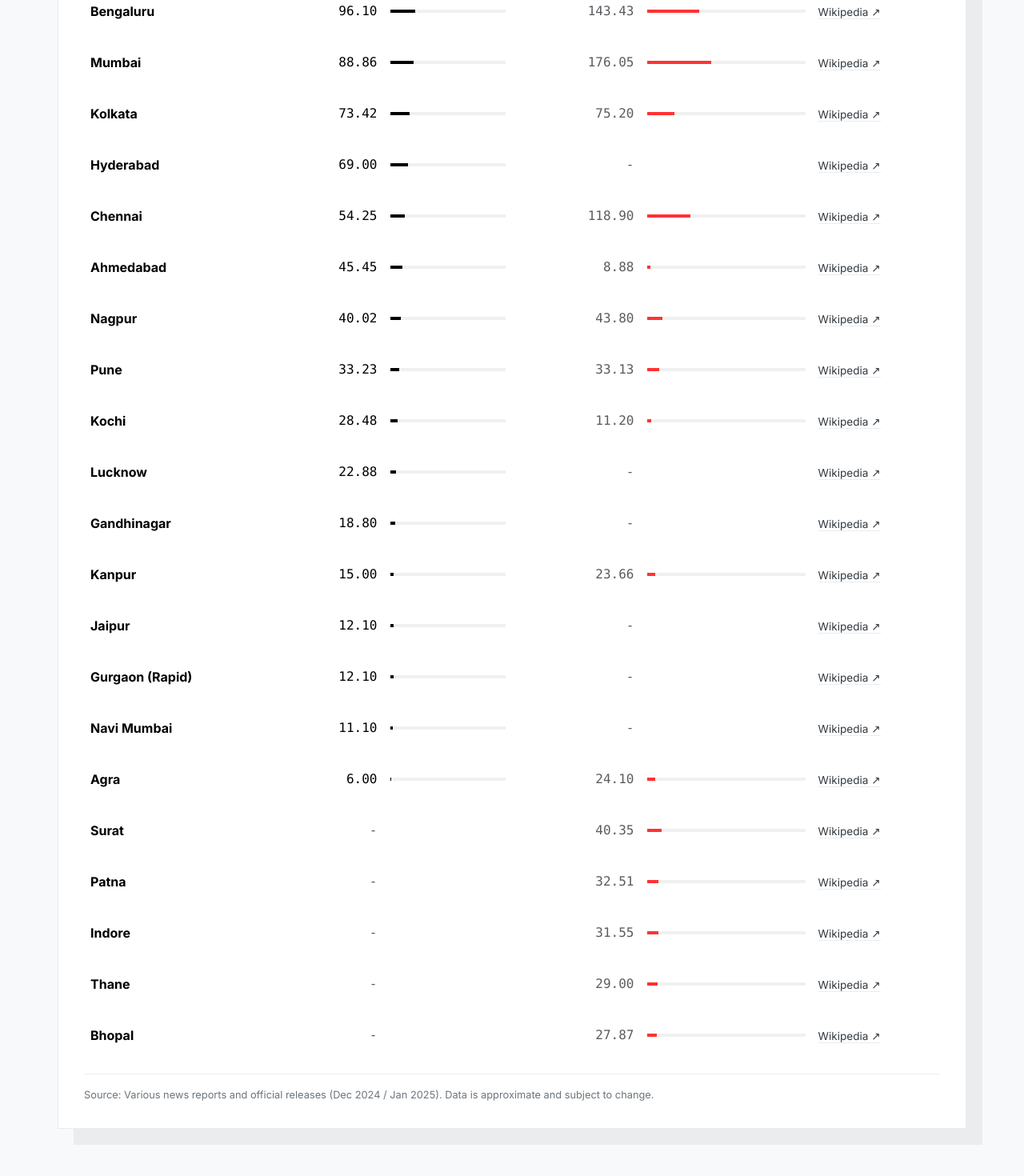
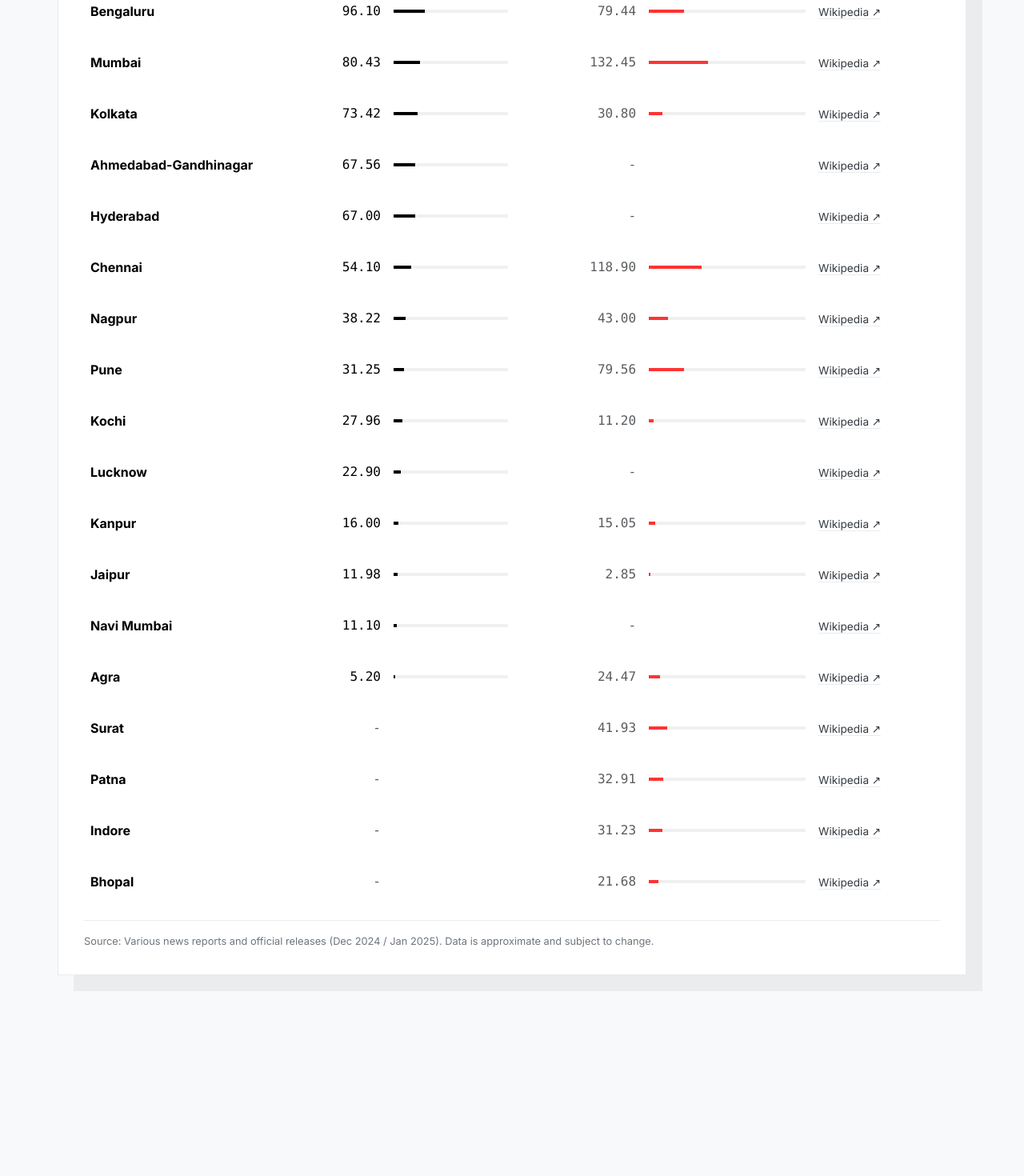
Before and after one commit to shashank261/streetfrontier, a React (Vite) app: page /metro-tracker in a window 1280 px wide. Shown: the part 598-2068 px from the top of the page at 80% size. After the commit the page ends 1881 px from the top, so only its background shows below. Built offline with nearby package versions, Linux system fonts and the light colour scheme.

Commit message:
Update network length

```diff
--- a/src/data/metroData.js
+++ b/src/data/metroData.js
@@ -1,108 +1,94 @@
 export const metroData = [
   {
     city: "Delhi-NCR",
-    operational: 435.42,
-    underConstruction: 154.65,
+    operational: 353.31,
+    underConstruction: 65.20,
     sourceName: "Wikipedia",
     sourceUrl: "https://en.wikipedia.org/wiki/Delhi_Metro"
   },
   {
     city: "Bengaluru",
     operational: 96.10,
-    underConstruction: 143.43,
+    underConstruction: 79.44,
     sourceName: "Wikipedia",
     sourceUrl: "https://en.wikipedia.org/wiki/Namma_Metro"
   },
   {
     city: "Mumbai",
-    operational: 88.86,
-    underConstruction: 176.05,
+    operational: 80.43,
+    underConstruction: 132.45,
     sourceName: "Wikipedia",
     sourceUrl: "https://en.wikipedia.org/wiki/Mumbai_Metro"
   },
   {
     city: "Kolkata",
     operational: 73.42,
-    underConstruction: 75.20,
+    underConstruction: 30.80,
     sourceName: "Wikipedia",
     sourceUrl: "https://en.wikipedia.org/wiki/Kolkata_Metro"
   },
   {
+    city: "Ahmedabad-Gandhinagar",
+    operational: 67.56,
+    underConstruction: 0,
+    sourceName: "Wikipedia",
+    sourceUrl: "https://en.wikipedia.org/wiki/Ahmedabad_Metro"
+  },
+  {
     city: "Hyderabad",
-    operational: 69.00,
+    operational: 67.00,
     underConstruction: 0,
     sourceName: "Wikipedia",
     sourceUrl: "https://en.wikipedia.org/wiki/Hyderabad_Metro"
   },
   {
     city: "Chennai",
-    operational: 54.25,
+    operational: 54.10,
     underConstruction: 118.90,
     sourceName: "Wikipedia",
     sourceUrl: "https://en.wikipedia.org/wiki/Chennai_Metro"
   },
   {
-    city: "Ahmedabad",
-    operational: 45.45,
-    underConstruction: 8.88,
-    sourceName: "Wikipedia",
-    sourceUrl: "https://en.wikipedia.org/wiki/Ahmedabad_Metro"
-  },
-  {
     city: "Nagpur",
-    operational: 40.02,
-    underConstruction: 43.80,
+    operational: 38.22,
+    underConstruction: 43.00,
     sourceName: "Wikipedia",
     sourceUrl: "https://en.wikipedia.org/wiki/Nagpur_Metro"
   },
   {
     city: "Pune",
-    operational: 33.23,
-    underConstruction: 33.13,
+    operational: 31.25,
+    underConstruction: 79.56,
     sourceName: "Wikipedia",
     sourceUrl: "https://en.wikipedia.org/wiki/Pune_Metro"
   },
   {
     city: "Kochi",
-    operational: 28.48,
+    operational: 27.96,
     underConstruction: 11.20,
     sourceName: "Wikipedia",
     sourceUrl: "https://en.wikipedia.org/wiki/Kochi_Metro"
   },
   {
     city: "Lucknow",
-    operational: 22.88,
+    operational: 22.90,
     underConstruction: 0,
     sourceName: "Wikipedia",
     sourceUrl: "https://en.wikipedia.org/wiki/Lucknow_Metro"
   },
   {
-    city: "Gandhinagar",
-    operational: 18.80,
-    underConstruction: 0,
-    sourceName: "Wikipedia",
-    sourceUrl: "https://en.wikipedia.org/wiki/Gandhinagar_Metro"
-  },
-  {
     city: "Kanpur",
-    operational: 15.00,
-    underConstruction: 23.66,
+    operational: 16.00,
+    underConstruction: 15.05,
     sourceName: "Wikipedia",
     sourceUrl: "https://en.wikipedia.org/wiki/Kanpur_Metro"
   },
   {
     city: "Jaipur",
-    operational: 12.10,
-    underConstruction: 0,
+    operational: 11.98,
+    underConstruction: 2.85,
     sourceName: "Wikipedia",
     sourceUrl: "https://en.wikipedia.org/wiki/Jaipur_Metro"
-  },
-  {
-    city: "Gurgaon (Rapid)",
-    operational: 12.10,
-    underConstruction: 0,
-    sourceName: "Wikipedia",
-    sourceUrl: "https://en.wikipedia.org/wiki/Rapid_Metro_Gurgaon"
   },
   {
     city: "Navi Mumbai",
@@ -113,43 +99,36 @@ export const metroData = [
   },
   {
     city: "Agra",
-    operational: 6.00,
-    underConstruction: 24.10,
+    operational: 5.20,
+    underConstruction: 24.47,
     sourceName: "Wikipedia",
     sourceUrl: "https://en.wikipedia.org/wiki/Agra_Metro"
   },
   {
     city: "Surat",
     operational: 0,
-    underConstruction: 40.35,
+    underConstruction: 41.93,
     sourceName: "Wikipedia",
     sourceUrl: "https://en.wikipedia.org/wiki/Surat_Metro"
   },
   {
     city: "Patna",
     operational: 0,
-    underConstruction: 32.51,
+    underConstruction: 32.91,
     sourceName: "Wikipedia",
     sourceUrl: "https://en.wikipedia.org/wiki/Patna_Metro"
   },
   {
     city: "Indore",
     operational: 0,
-    underConstruction: 31.55,
+    underConstruction: 31.23,
     sourceName: "Wikipedia",
     sourceUrl: "https://en.wikipedia.org/wiki/Indore_Metro"
   },
   {
-    city: "Thane",
-    operational: 0,
-    underConstruction: 29.00,
-    sourceName: "Wikipedia",
-    sourceUrl: "https://en.wikipedia.org/wiki/Thane_Metro"
-  },
-  {
     city: "Bhopal",
     operational: 0,
-    underConstruction: 27.87,
+    underConstruction: 21.68,
     sourceName: "Wikipedia",
     sourceUrl: "https://en.wikipedia.org/wiki/Bhopal_Metro"
   },
```
